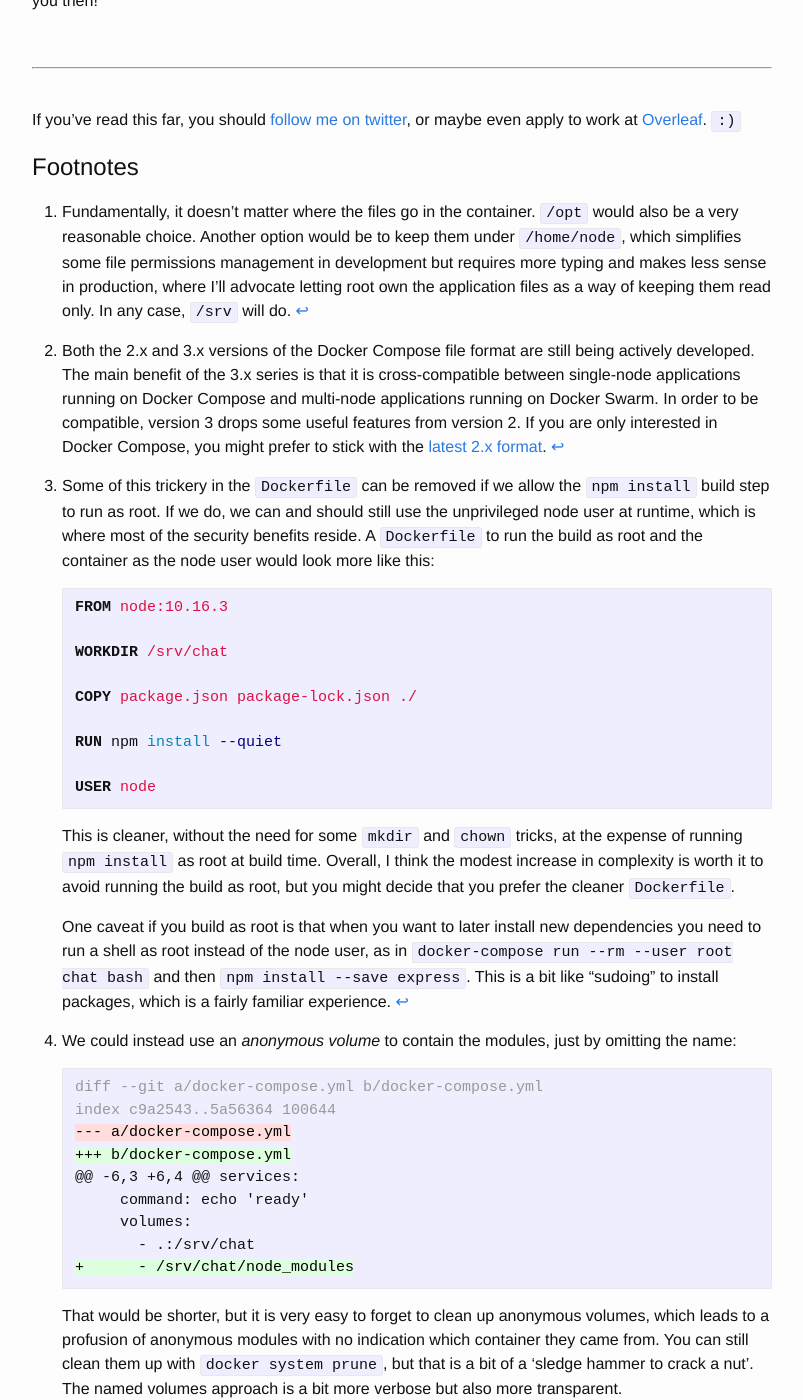
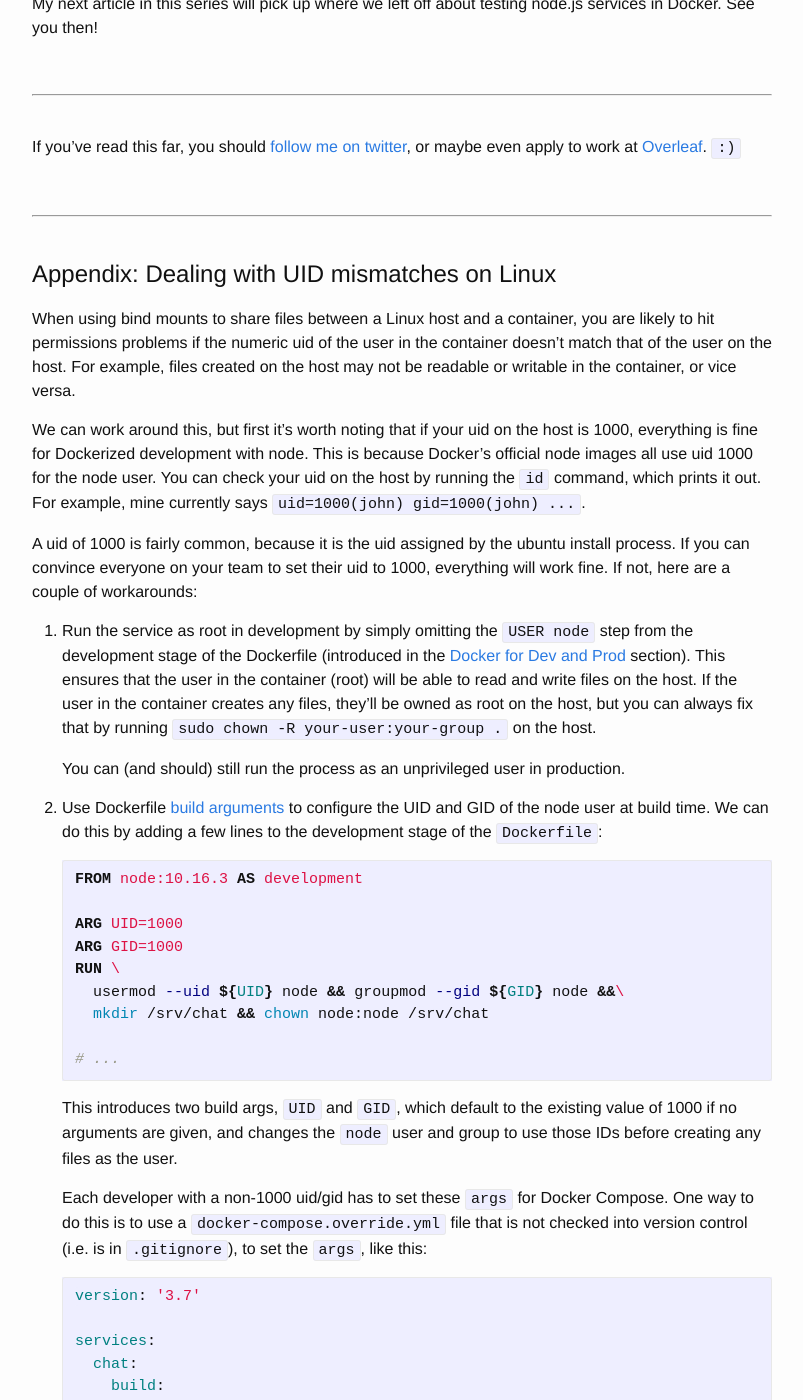
Before and after one commit to jdleesmiller/jdleesmiller.github.io, a Jekyll site: the page built from _posts/2019-09-06-lessons-building-node-app-docker.markdown, in a window 1280 px wide and 1400 px high, scrolled down 13368 px. Shown: the whole window, without its empty margins (238-1041 px from the left). Built offline with Jekyll 4.4.1, drawn with Linux system fonts in a browser that asks for light colours; some of the changed text lies outside the part shown.

Commit message:
Add appendix about linux uid mismatches

````diff
--- a/_posts/2019-09-06-lessons-building-node-app-docker.markdown
+++ b/_posts/2019-09-06-lessons-building-node-app-docker.markdown
@@ -88,7 +88,7 @@ This output indicates that the container ran, echoed `ready` and exited successf
 
 #### Initializing an npm package
 
-> ⚠️ Aside for Linux users: For this next step to work smoothly, the `node` user in the container should have the same `uid` (user identifier) as your user on the host. This is because the user in the container needs to have permissions to read and write files on the host via the bind mount, and vice versa. Docker for Mac users don't have to worry about this because of some uid remapping magic behind the scenes, but Docker for Linux get much better performance, so I'd call it a draw.
+> ⚠️ Aside for Linux users: For this next step to work smoothly, the `node` user in the container should have the same `uid` (user identifier) as your user on the host. This is because the user in the container needs to have permissions to read and write files on the host via the bind mount, and vice versa. I've included [an appendix with advice on how to deal with this issue](#appendix-dealing-with-uid-mismatches-on-linux). Docker for Mac users don't have to worry about it because of some uid remapping magic behind the scenes, but Docker for Linux get much better performance, so I'd call it a draw.
 
 Now we have a node environment set up in Docker, we're ready to set up the initial npm package files. To do this, we'll run an interactive shell in the container for the `chat` service and use it to set up the initial package files:
 
@@ -466,6 +466,49 @@ My next article in this series will pick up where we left off about testing node
 
 If you've read this far, you should [follow me on twitter](https://twitter.com/jdleesmiller), or maybe even apply to work at [Overleaf](https://www.overleaf.com). `:)`
 
+<p>&nbsp;</p>
+---
+<p>&nbsp;</p>
+
+# Appendix: Dealing with UID mismatches on Linux
+
+When using bind mounts to share files between a Linux host and a container, you are likely to hit permissions problems if the numeric uid of the user in the container doesn't match that of the user on the host. For example, files created on the host may not be readable or writable in the container, or vice versa.
+
+We can work around this, but first it's worth noting that if your uid on the host is 1000, everything is fine for Dockerized development with node. This is because Docker's official node images all use uid 1000 for the node user. You can check your uid on the host by running the `id` command, which prints it out. For example, mine currently says `uid=1000(john) gid=1000(john) ...`.
+
+A uid of 1000 is fairly common, because it is the uid assigned by the ubuntu install process. If you can convince everyone on your team to set their uid to 1000, everything will work fine. If not, here are a couple of workarounds:
+
+1. Run the service as root in development by simply omitting the `USER node` step from the development stage of the Dockerfile (introduced in the [Docker for Dev and Prod](#docker-for-dev-and-prod) section). This ensures that the user in the container (root) will be able to read and write files on the host. If the user in the container creates any files, they'll be owned as root on the host, but you can always fix that by running `sudo chown -R your-user:your-group .` on the host.
+
+   You can (and should) still run the process as an unprivileged user in production.
+
+2. Use Dockerfile [build arguments](https://docs.docker.com/engine/reference/builder/#arg) to configure the UID and GID of the node user at build time. We can do this by adding a few lines to the development stage of the `Dockerfile`:
+   ```Dockerfile
+   FROM node:10.16.3 AS development
+
+   ARG UID=1000
+   ARG GID=1000
+   RUN \
+     usermod --uid ${UID} node && groupmod --gid ${GID} node &&\
+     mkdir /srv/chat && chown node:node /srv/chat
+
+   # ...
+   ```
+   This introduces two build args, `UID` and `GID`, which default to the existing value of 1000 if no arguments are given, and changes the `node` user and group to use those IDs before creating any files as the user.
+
+   Each developer with a non-1000 uid/gid has to set these `args` for Docker Compose. One way to do this is to use a `docker-compose.override.yml` file that is not checked into version control (i.e. is in `.gitignore`), to set the `args`, like this:
+   ```yaml
+   version: '3.7'
+
+   services:
+     chat:
+       build:
+         args:
+           UID: '500'
+           GID: '500'
+   ```
+   In this example, the uid and gid in the container will be set to 500. There may be some easier ways of doing this [one day](https://github.com/docker/compose/issues/2380). Again, these changes only need to be done in the development stage, not production.
+
 # Footnotes
 
 [^srv]: Fundamentally, it doesn't matter where the files go in the container. `/opt` would also be a very reasonable choice. Another option would be to keep them under `/home/node`, which simplifies some file permissions management in development but requires more typing and makes less sense in production, where I'll advocate letting root own the application files as a way of keeping them read only. In any case, `/srv` will do.
````
